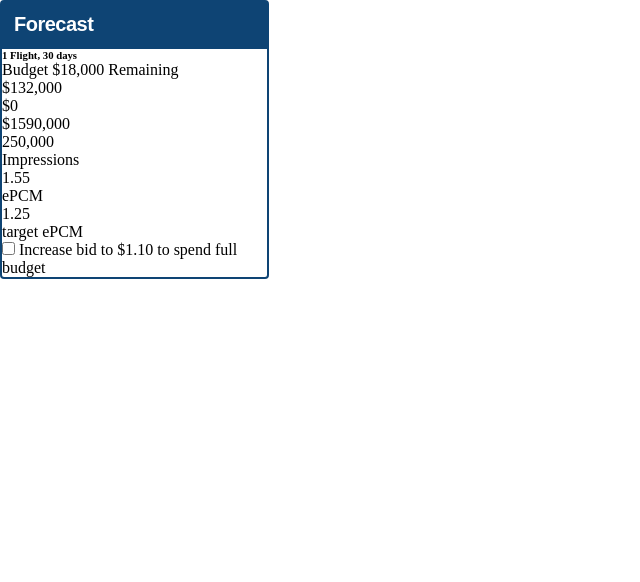
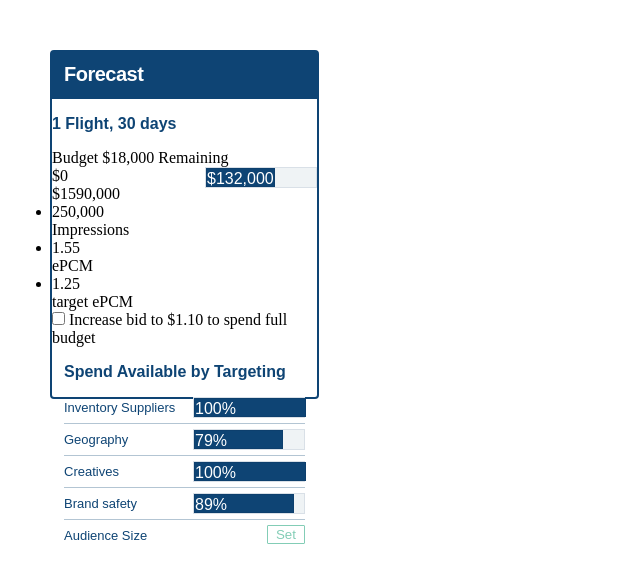
Before and after one commit to Ma1eusz/quick-html, a plain HTML site: page dataxu/index.html in a window 1280 px wide. Shown: the whole page, without its empty margins (0-640 px from the left). Drawn offline with Linux system fonts and the light colour scheme.

Commit message:
Here we completed progress bars with Pawel. For the next time we shall add ‘clarifix’ and ‘media-queries

```diff
--- a/dataxu/index.html
+++ b/dataxu/index.html
@@ -7,6 +7,9 @@
             margin: 0;
             padding: 0;
             border: none;
+        }
+        body{
+            padding: 50px;
         }
         aside {
             background: white;
@@ -32,6 +35,64 @@
             width: 15px;
             height: 6px;
             background-color: #88b3da;
+        }
+        .progressbars{
+            margin: 0 12px;
+        }
+        .progressbars p{
+            float: left;
+            font-family: Arial;
+            font-size: 13px;
+            color: #0e4474;
+            line-height: 21px;
+        }
+        .background-bar{
+            float: right;
+            background-color: #eff3f5;
+            border: 1px solid #d9e0e7;
+            width: 110px;
+            height: 19px;
+            position: relative;
+        }
+
+        .background-bar .flexible-bar{
+            position: absolute;
+            top: 0;
+            left: 0;
+            bottom: 0;
+            line-height: 19px;
+            background-color: #0e4474;
+            border: 1px solid #0d3f6d;
+            color: white;
+            font-family: Arial;
+            line-height: 19px;
+        }
+        h6{
+            font-family: Arial;
+            font-size: 16px;
+            color: #0e4474;
+            margin: 16px 0;
+        }
+
+        .progressbars hr{
+            background-color: #b3c5d3;
+            height: 1px;
+            width: 100%;
+            margin: 5px 0;
+            clear: both;
+            float: left;
+        }
+        button.btn{
+            float: right;
+            border: 1px solid #83cdb6;
+            border-radius: 1px;
+            padding-left: 8px;
+            padding-right: 8px;
+            padding-top: 1px;
+            padding-bottom: 1px;
+            background-color: white;
+            color: #83cdb6;
+
         }
     </style>
 
@@ -70,6 +131,45 @@
 
         <hr>
 
+        <section class="progressbars">
+
+            <h6>Spend Available by Targeting</h6>
+
+            <p>Inventory Suppliers</p>
+            <div class="background-bar">
+                <div class="flexible-bar" style="width: 100%;">100%</div>
+            </div>
+
+            <hr>
+
+            <p>Geography</p>
+            <div class="background-bar">
+                <div class="flexible-bar" style="width: 79%;">79%</div>
+            </div>
+
+            <hr>
+
+            <p>Creatives</p>
+            <div class="background-bar">
+                <div class="flexible-bar" style="width: 100%;">100%</div>
+            </div>
+
+            <hr>
+
+            <p>Brand safety</p>
+            <div class="background-bar">
+                <div class="flexible-bar" style="width: 89%;">89%</div>
+            </div>
+
+            <hr>
+
+            <p>Audience Size</p>
+            <button type="button" class="btn">Set</button>
+
+        </section>
+
+        <hr>
+
 
     </div>
 </aside>
```
Lines whose indentation alone changed are shown as unchanged.
